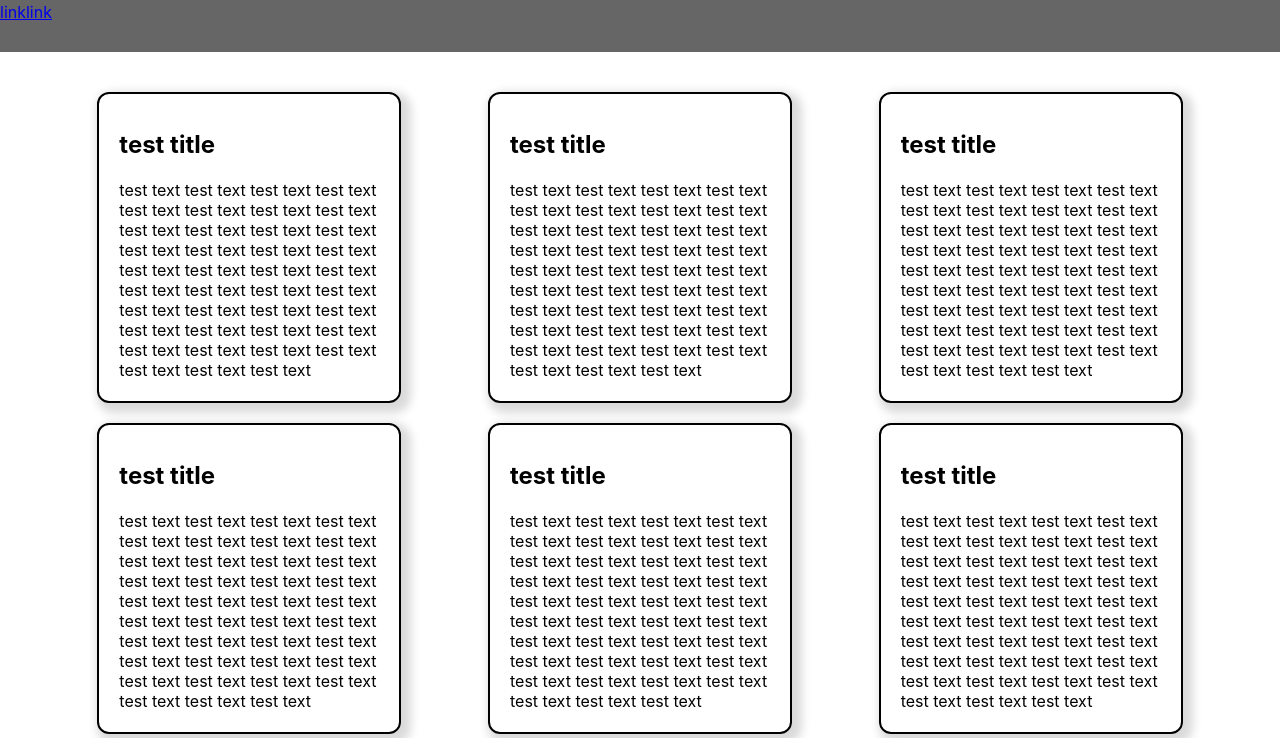
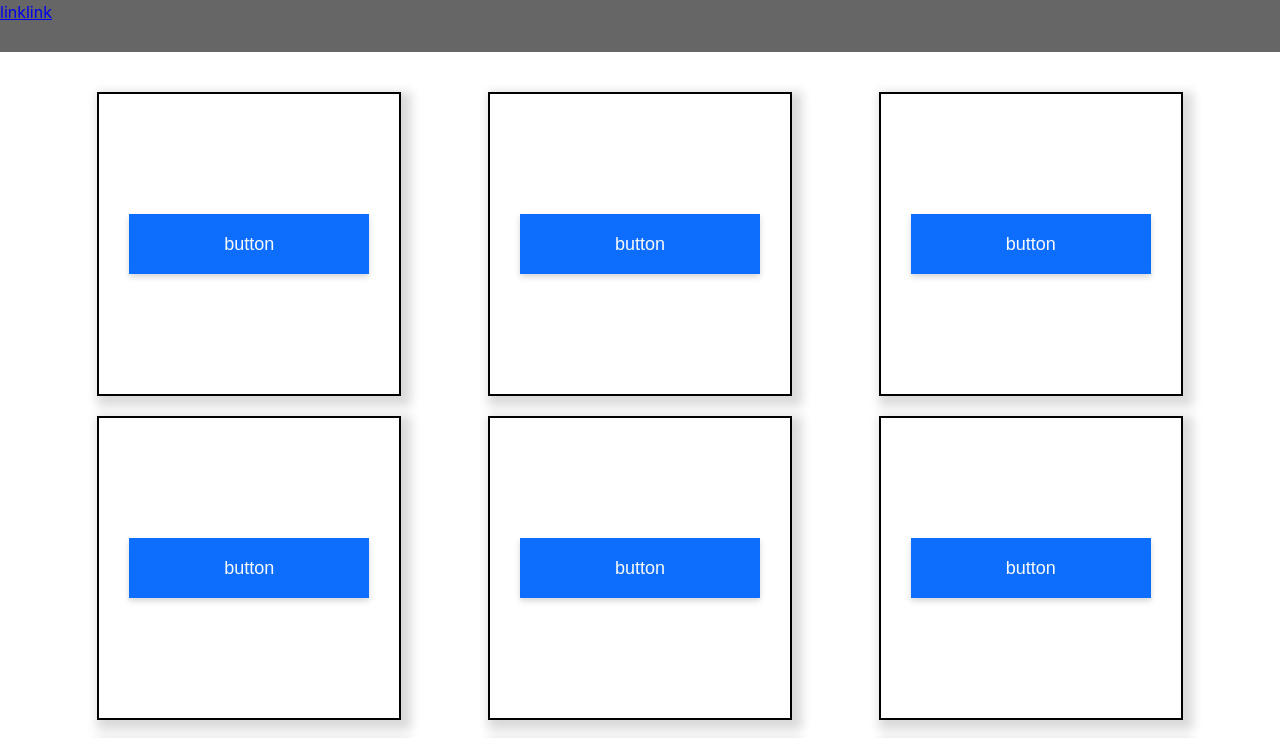
Before and after one commit to eraser5th/RaCP, a React (Create React App) app: page / in a window 1280 px wide. Shown: the top 738 px of the page. Built offline with nearby package versions, Linux system fonts and the light colour scheme.

Commit message:
add rounded

```diff
--- a/src/componets/CardList.tsx
+++ b/src/componets/CardList.tsx
@@ -1,10 +1,16 @@
 import React from 'react';
+import Button from './Button';
 import Card from './Card';
 import './cardList.css';
+import ComponentViewCard from './ComponentViewCard';
 
 const CardList: React.VFC<{cardList: any[]}> = ({ cardList }) => (
   <div className="card-list">
-    {cardList.map(() => <Card title="test title" explain="test text test text test text test text test text test text test text test text test text test text test text test text test text test text test text test text test text test text test text test text test text test text test text test text test text test text test text test text test text test text test text test text test text test text test text test text test text test text test text " rounded />)}
+    {cardList.map((item) => (
+      <ComponentViewCard>
+        <Button label="button" />
+      </ComponentViewCard>
+    ))}
   </div>
 );
 
--- a/src/componets/ComponentViewCard.tsx
+++ b/src/componets/ComponentViewCard.tsx
@@ -2,18 +2,22 @@ import React, { ReactElement } from 'react';
 import './component-view-card.css';
 
 type ComponentViewCardProps = {
-  child: ReactElement,
+  children: ReactElement,
   rounded?: boolean,
 }
 
 const ComponentViewCard: React.VFC<ComponentViewCardProps> = ({
-  child, rounded,
-}) => (
-  <div className="component-view-card">
-    <div className="component-view-card--view-component">
-      {child}
+  children, rounded,
+}) => {
+  let classes = 'component-view-card ';
+  classes += rounded ? 'component-view-card--rounded' : '';
+  return (
+    <div className={classes}>
+      <div className="component-view-card--view-component">
+        {children}
+      </div>
     </div>
-  </div>
-);
+  );
+};
 
 export default ComponentViewCard;
```
